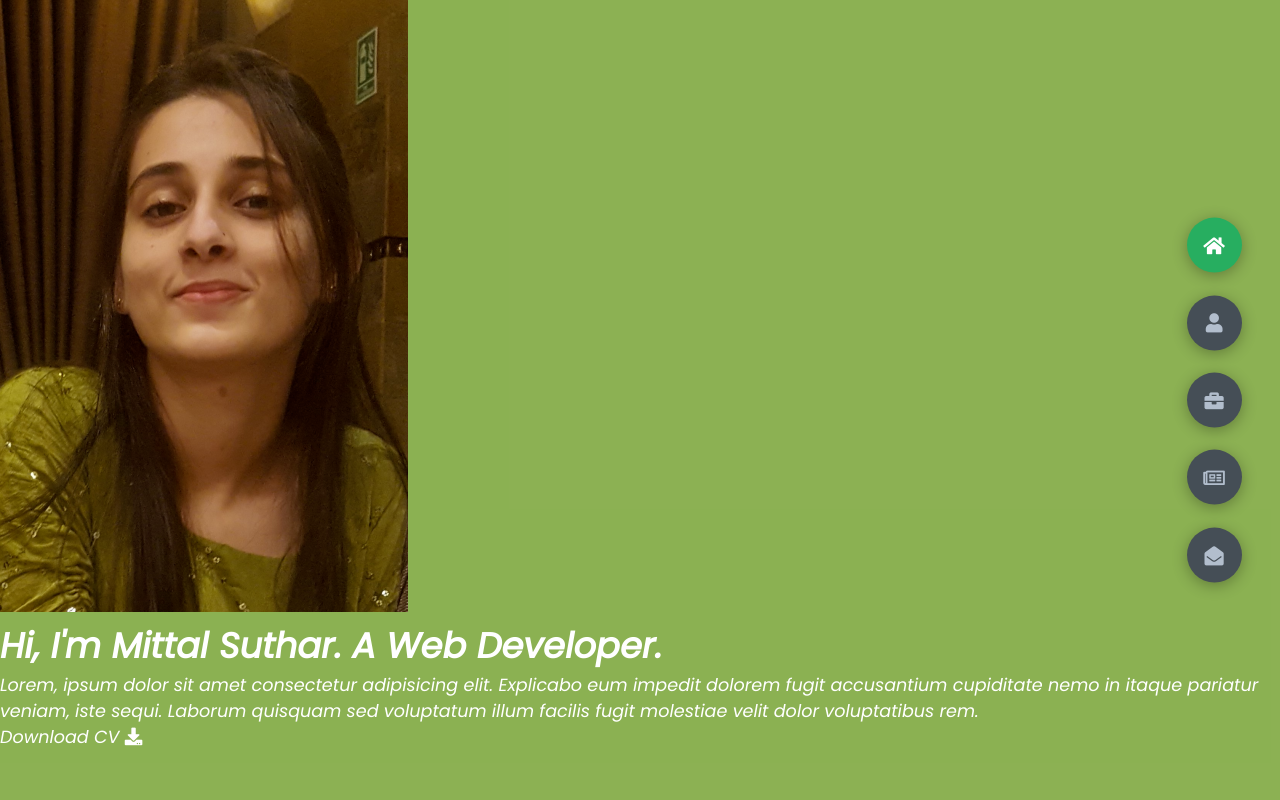
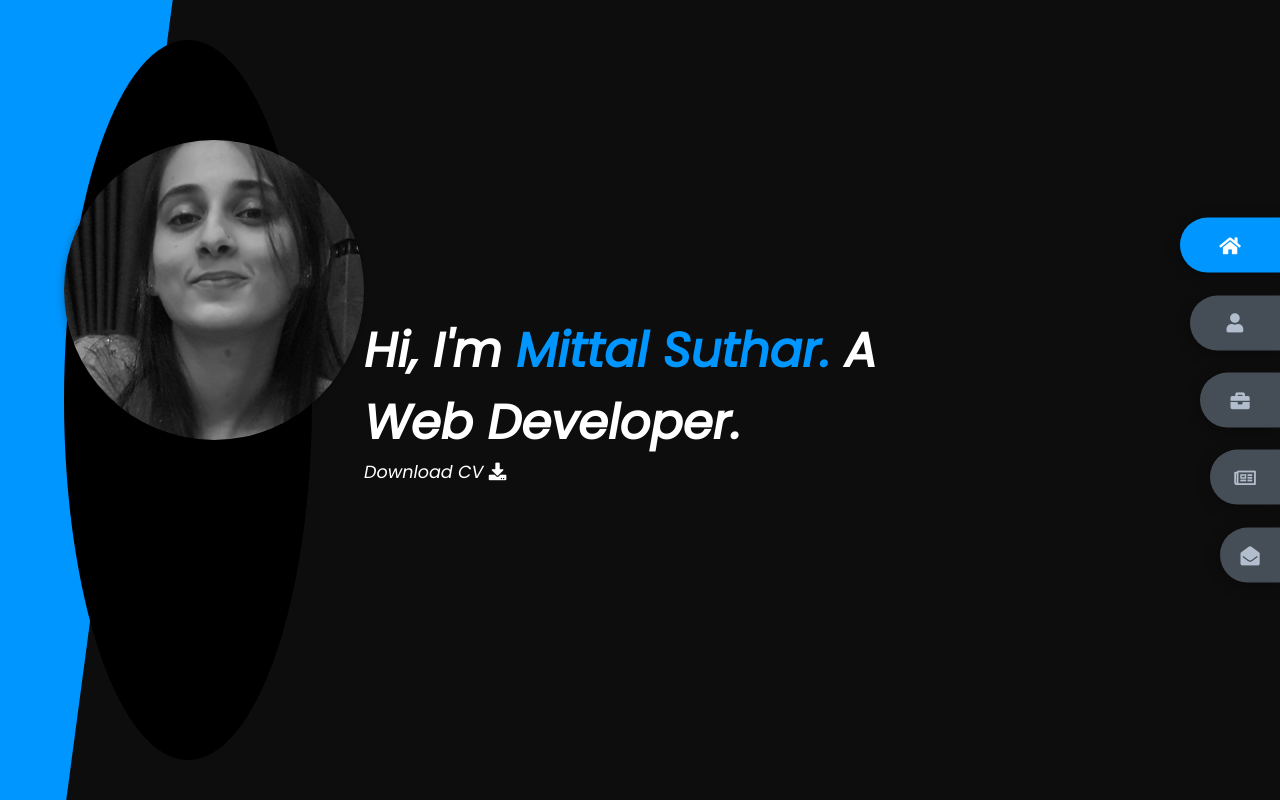
Before and after one commit to mittals21/Portfolio, a plain HTML site: page index.html in a window 1280 px wide. Drawn offline with Linux system fonts and the light colour scheme.

Commit message:
first commit

```diff
--- a/index.html
+++ b/index.html
@@ -26,7 +26,7 @@
                     Hi, I'm <span>Mittal Suthar.</span>
                     A Web Developer.
                 </h1>
-                <p>Lorem, ipsum dolor sit amet consectetur adipisicing elit. Explicabo eum impedit dolorem fugit accusantium cupiditate nemo in itaque pariatur veniam, iste sequi. Laborum quisquam sed voluptatum illum facilis fugit molestiae velit dolor voluptatibus rem.</p>
+                <!-- <p>Lorem, ipsum dolor sit amet consectetur adipisicing elit. Explicabo eum impedit dolorem fugit accusantium cupiditate nemo in itaque pariatur veniam, iste sequi. Laborum quisquam sed voluptatum illum facilis fugit molestiae velit dolor voluptatibus rem.</p> -->
                 <a href="" class="main-btn">
                     <span class="btn-text">Download CV</span>
                     <span class="btn-icon"><i class="fas fa-download"></i></span>
@@ -36,26 +36,26 @@
     </header>
     <main>
         <section class="section sec2 about" id="about"></section>
-        <section class="section sec3 portfolio" id="portfolio"></section>
-        <section class="section sec4 blogs" id="blogs"></section>
-        <section class="section sec5 contact" id="contact"></section>
+        <section class="section sec3 skills" id="skills"></section>
+        <section class="section sec4 work" id="work"></section>
+        <section class="section sec5 education" id="education"></section>
 
     </main>
 
     <div class="controlls">
-        <div class="control control-1 active-btn" data-id="home">
+        <div class="control cnt-1 active-btn" data-id="home">
             <i class="fas fa-home"></i>
         </div>
-        <div class="control control-2 " data-id="about">
+        <div class="control cnt-2 " data-id="about">
             <i class="fas fa-user"></i>
         </div>
-        <div class="control control-3 " data-id="portfolio">
+        <div class="control cnt-3 " data-id="portfolio">
             <i class="fas fa-briefcase"></i>
         </div>
-        <div class="control control-4 " data-id="blogs">
+        <div class="control cnt-4 " data-id="blogs">
             <i class="far fa-newspaper"></i>
         </div>
-        <div class="control control-5 " data-id="contact">
+        <div class="control cnt-5 " data-id="contact">
             <i class="fas fa-envelope-open"></i>
         </div>
     </div>
--- a/styles/style.scss
+++ b/styles/style.scss
@@ -7,8 +7,8 @@
 }
 
 :root{
-    --color-primary: #191d2b;
-    --color-secondary: #27AE60;
+    --color-primary: #0e0d0d;
+    --color-secondary: #0096FF;
     --color-white: #FFFFFF;
     --color-black: #000;
     --color-grey0: #f8f8f8;
@@ -104,11 +104,11 @@ section{
     position: fixed;
     z-index: 10;
     top: 50%;
-    right: 3%;
+    right: 0%;
     display: flex;
     flex-direction: column;
-    align-items: center;
-    justify-content: center;
+    align-items: end;
+    justify-content: end;
     transform: translateY(-50%);
     .active-btn{
         background-color: var(--color-secondary) !important;
@@ -121,9 +121,10 @@ section{
         padding: 1rem;
         cursor: pointer;
         background-color: var(--color-grey-4);
-        width: 55px;
-        height: 55px;
-        border-radius: 50%;
+        // width: 55px;
+        // height: 55px;
+        // border-radius: 50%;
+        border-radius: 30px 0px 0px 30px;
         display: flex;
         justify-content: center;
         align-items: center;
@@ -137,10 +138,31 @@ section{
     }
 }
 
+.cnt-1{
+    width: 100px;
+    height: 55px;
+
+}
+.cnt-2{
+    width: 90px;
+    height: 55px;
+}
+.cnt-3{
+    width: 80px;
+    height: 55px;
+}
+.cnt-4{
+    width: 70px;
+    height: 55px;
+}
+.cnt-5{
+    width: 60px;
+    height: 55px;
+}
 
 /*Header content*/
 .header-content{
-    display: grid;
+    display: flex;
     grid-template-columns: repeat(2, 1fr);
     height: 100%;
     .left-header{
@@ -160,15 +182,24 @@ section{
 
         }
         .image{
-            border-radius: var(--br-sm-2);
+            // border-radius: var(--br-sm-2);
+            border-radius: 50%;
             width: 68%;
             height: 90%;
             margin-left: 4rem;
             background-color: var(--color-black);
             transition: all .4s ease-in-out;
             img{
-                width: 100%;
-                height: 100%;
+                // width: 100%;
+                // height: 100%;
+                height: 300px;
+                width: 300px;
+                border-radius: 50%;
+                margin-top: 100px;
+                margin-bottom: 500px;
+                margin-right: 80%;
+                box-shadow: 0 2px 8px rgba(0, 0, 0, 0.3);
+                cursor: pointer;
                 object-fit: cover;
                 transition: all .4s ease-in-out;
                 filter: grayscale(100%);
@@ -179,4 +210,18 @@ section{
 
         }
     }
+    .right-header {
+        display: flex;
+        flex-direction: column;
+        justify-content: center;
+        padding-right: 18rem;
+        .name {
+            font-size: 3rem;
+            span { color: var(--color-secondary); }
+        }
+        p {
+            margin: 1.5rem 0;
+            line-height: 2rem;
+        }
+    }
 }
```
Also changed, not shown: styles/style.css, 1 other file.
